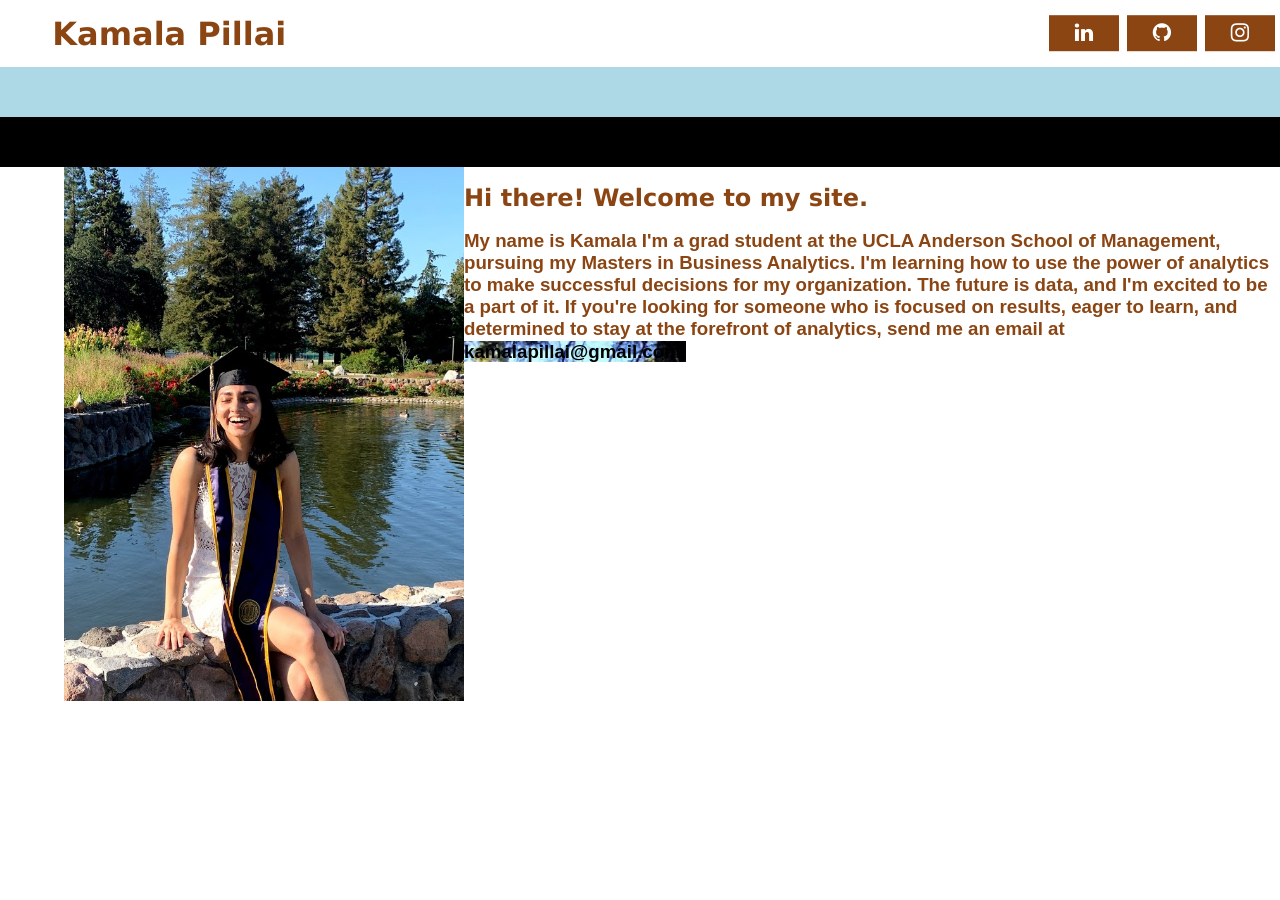
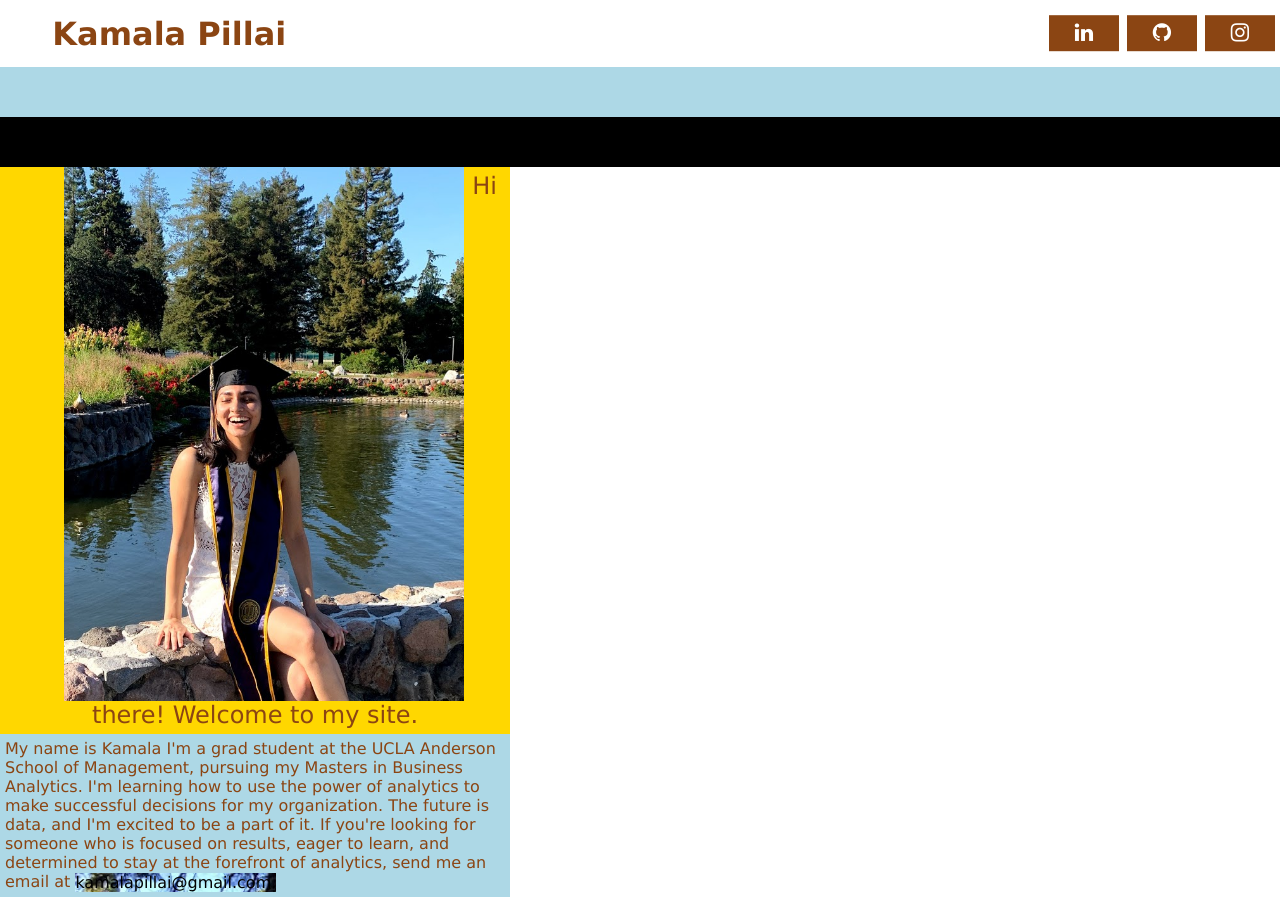
Before and after one commit to kpill/kpill.github.io, a Jekyll site: the page built from index.html, in a window 1280 px wide. Built offline with Jekyll 4.4.1, drawn with Linux system fonts in a browser that asks for light colours.

Commit message:
Update index.html

```diff
--- a/index.html
+++ b/index.html
@@ -8,13 +8,13 @@ title: Kamala Pillai's Blog
 <img src="/images/about3.jpg" width="400" style="margin-left: 5%; float: left;"/>
 
 
-<h1 class="welcome-text">Hi there! Welcome to my site.</h1>
+<div class="yellow-box">Hi there! Welcome to my site.</div>
 
 
-<h3 class="about-text">My name is Kamala I'm a grad student at the UCLA Anderson School of Management, pursuing my Masters in Business Analytics.
+<div class="blue-text-box">My name is Kamala I'm a grad student at the UCLA Anderson School of Management, pursuing my Masters in Business Analytics.
 I'm learning how to use the power of analytics to make successful decisions for my organization. The future is data, and I'm
 excited to be a part of it. If you're looking for someone who is focused on results, eager to learn, and determined to stay at the
-forefront of analytics, send me an email at <a class="welcome" href="mailto:kamalapillai@gmail.com">kamalapillai@gmail.com.</a></h3>
+forefront of analytics, send me an email at <a class="welcome" href="mailto:kamalapillai@gmail.com">kamalapillai@gmail.com.</a></div>
 
 <!--
 <embed src="/Kamala-Pillai-Resume.pdf" width="800px" height="1100px" />
```
